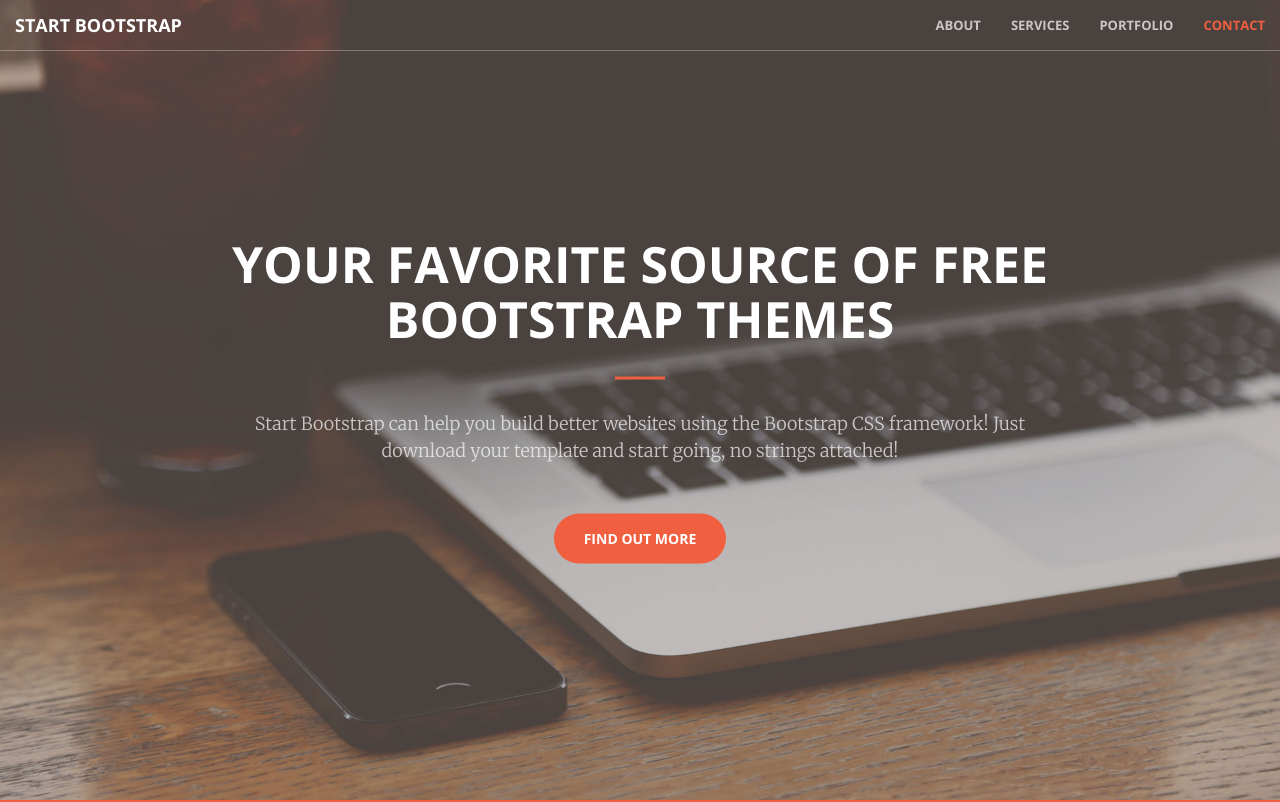
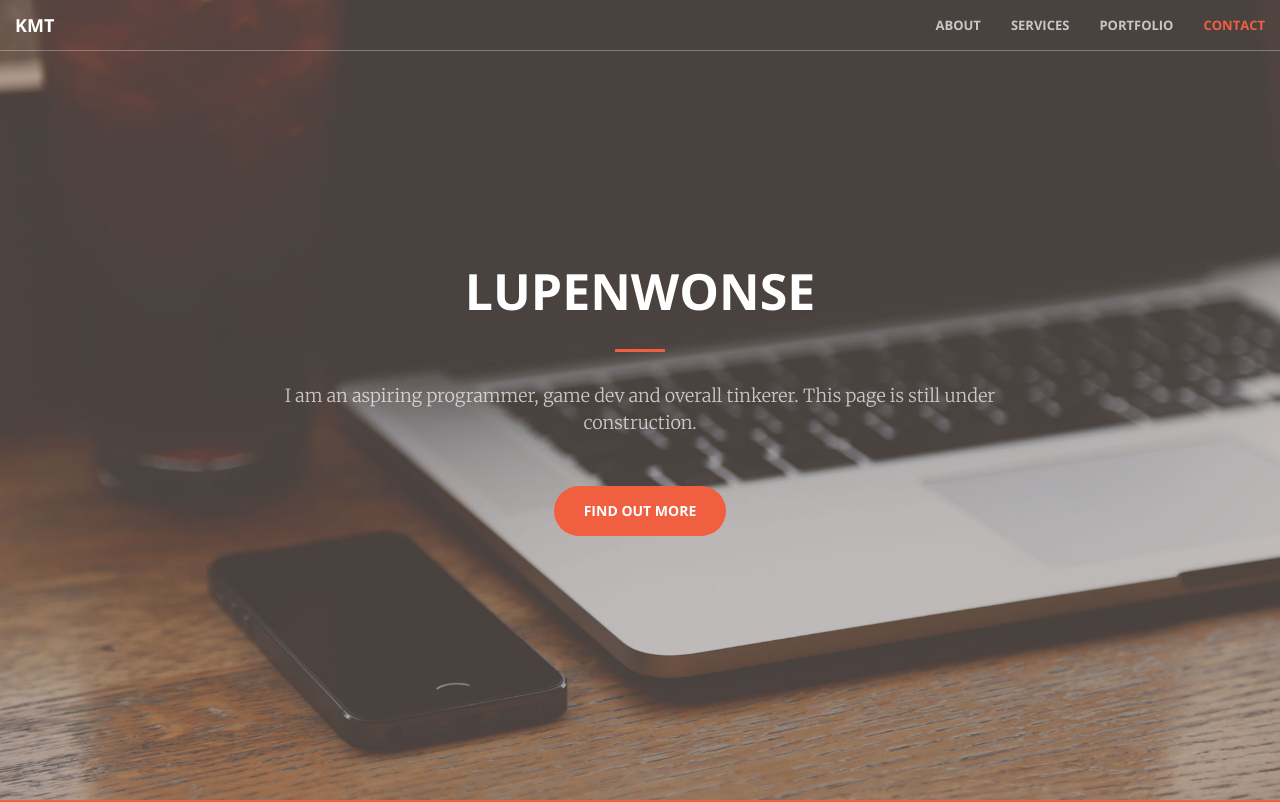
Before and after one commit to LupenWonse/LupenWonse.github.io, a website: page index.html in a window 1280 px wide. Shown: the top 802 px of the page. Drawn offline with nearby package versions, Linux system fonts and the light colour scheme.

Commit message:
Changed title

```diff
--- a/index.html
+++ b/index.html
@@ -43,7 +43,7 @@
                 <button type="button" class="navbar-toggle collapsed" data-toggle="collapse" data-target="#bs-example-navbar-collapse-1">
                     <span class="sr-only">Toggle navigation</span> Menu <i class="fa fa-bars"></i>
                 </button>
-                <a class="navbar-brand page-scroll" href="#page-top">Start Bootstrap</a>
+                <a class="navbar-brand page-scroll" href="#page-top">KMT</a>
             </div>
 
             <!-- Collect the nav links, forms, and other content for toggling -->
@@ -71,9 +71,9 @@
     <header>
         <div class="header-content">
             <div class="header-content-inner">
-                <h1 id="homeHeading">Your Favorite Source of Free Bootstrap Themes</h1>
+                <h1 id="homeHeading">LupenWonse</h1>
                 <hr>
-                <p>Start Bootstrap can help you build better websites using the Bootstrap CSS framework! Just download your template and start going, no strings attached!</p>
+                <p>I am an aspiring programmer, game dev and overall tinkerer. This page is still under construction. </p>
                 <a href="#about" class="btn btn-primary btn-xl page-scroll">Find Out More</a>
             </div>
         </div>
```
